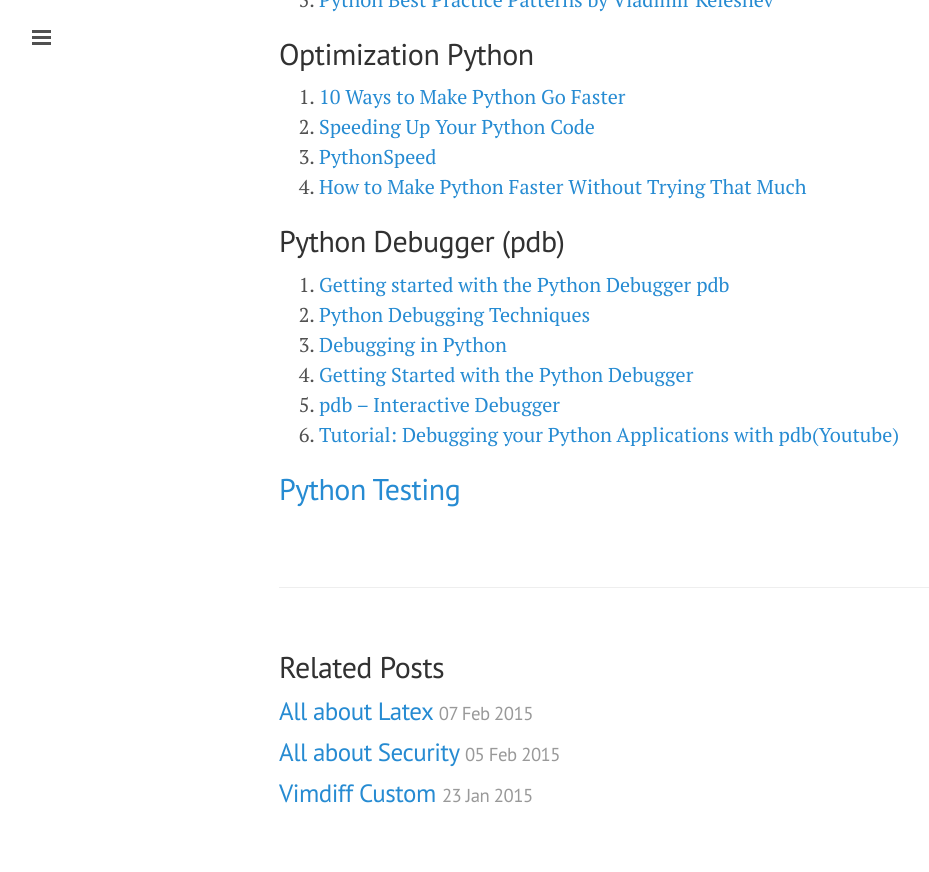
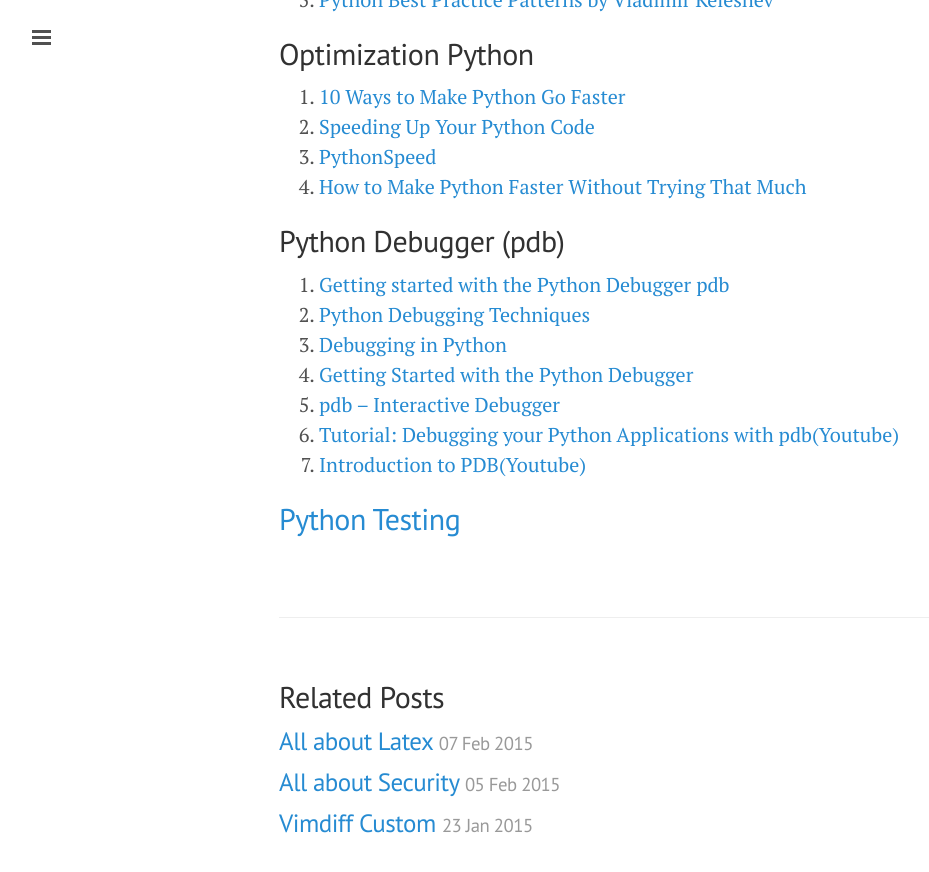
Before and after one commit to ibotdotout/ibotdotout.github.io, a Jekyll site: the page built from _posts/2014-06-08-python.md, in a window 1280 px wide and 900 px high, scrolled down 4007 px. Shown: the top 872 px of the window, without its empty margins (1-930 px from the left). Built offline with Jekyll 4.4.1, drawn with Linux system fonts in a browser that asks for light colours; Markdown is read by kramdown in place of the engine named in the settings.

Commit message:
Update 2014-06-08-python.md

```diff
--- a/_posts/2014-06-08-python.md
+++ b/_posts/2014-06-08-python.md
@@ -166,5 +166,6 @@ permalink: python
 4. [Getting Started with the Python Debugger](http://tech.pro/tutorial/1382/getting-started-with-the-python-debugger)
 5. [pdb – Interactive Debugger](http://pymotw.com/2/pdb/#temporary-breakpoints)
 6. [Tutorial: Debugging your Python Applications with pdb(Youtube)](https://www.youtube.com/watch?v=bZZTeKPRSLQ)
+7. [Introduction to PDB(Youtube)](https://www.youtube.com/watch?v=vfPtGsSJldg)
 
 ## [Python Testing]({{url}}/python-testing)
```
